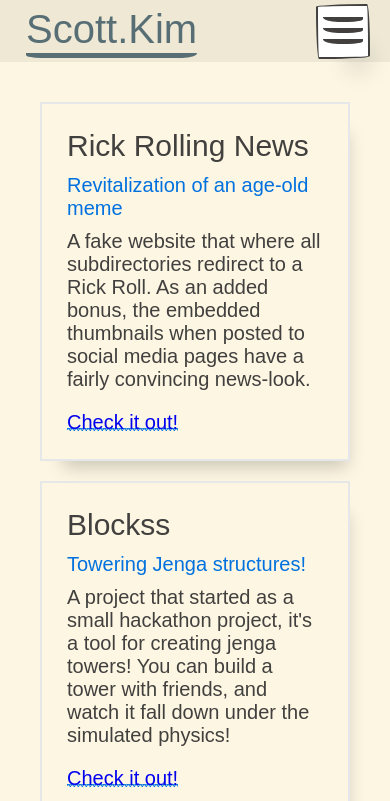
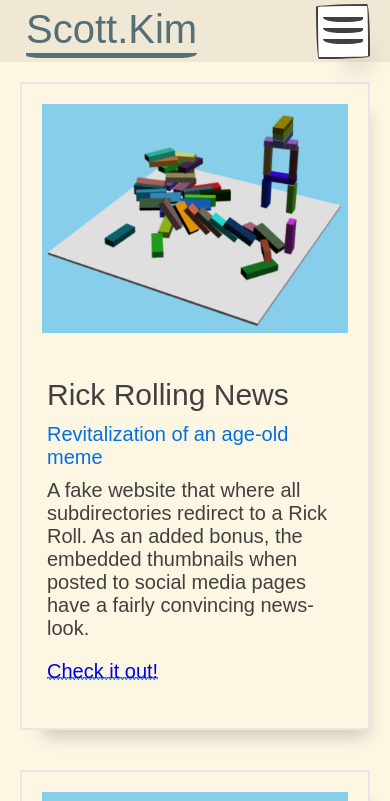
Before and after one commit to scott0129/scott0129.github.io, a React (Create React App) app: page /projects in a window 390 px wide. Shown: the top 801 px of the page. Built offline with nearby package versions, Linux system fonts and the light colour scheme; a web font is replaced by a local one.

Commit message:
Projects page responsiveness almost does what I want it to

```diff
--- a/src/App.css
+++ b/src/App.css
@@ -17,6 +17,11 @@ body {
 .paper {
     background-color: #eee8d5;
     color: #586e75;
+}
+
+.paper-btn {
+    background-color: #eee8d5;
+    border-color: #282003;
 }
 
 #introduction {
--- a/src/components/Project.js
+++ b/src/components/Project.js
@@ -1,13 +1,17 @@
 import React from 'react';
+import blockss from '../images/blockss.png';
 
 export default function Project(props) {
   return (
-<div class='card margin border-dashed shadow shadow-small'>
-  <div class='card-body'>
-    <h4 class='card-title'>{props.title}</h4>
-    <h5 class='card-subtitle'>{props.subtitle}</h5>
-    <p class='card-text'>{props.detail}</p>
-    <a class='card-link' href={props.linkAddress}>Check it out!</a>
+<div class='card margin shadow shadow-small'>
+  <div class='row'>
+    <img src={blockss} class='sm-3 col'></img>
+    <div class='card-body sm-9 col'>
+      <h4 class='card-title'>{props.title}</h4>
+      <h5 class='card-subtitle'>{props.subtitle}</h5>
+      <p class='card-text'>{props.detail}</p>
+      <a class='card-link' href={props.linkAddress}>Check it out!</a>
+    </div>
   </div>
 </div>
   )
--- a/src/pages/Projects.js
+++ b/src/pages/Projects.js
@@ -3,7 +3,7 @@ import Project from '../components/Project.js';
 
 export default function Projects() {
   return (
-<div class='col'>
+<div class='row' style={{justifycontent: 'space-between'}}>
   <Project
     title='Rick Rolling News'
     subtitle='Revitalization of an age-old meme'
```
Also changed, not shown: src/images/blockss.png (added).
